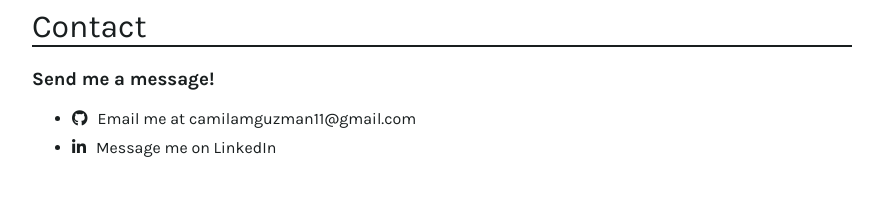
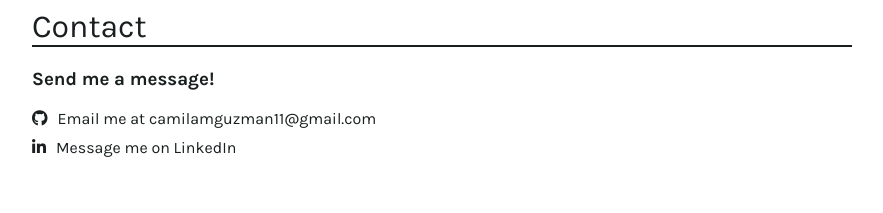
Before and after one commit to camila-guzman/portfolio-fall2020, a PHP site: page / in a window 1280 px wide. Shown: the part 5136-5349 px from the top of the page, without its empty margins (388-1271 px from the left). Run offline with PHP 8.4, Linux system fonts and the light colour scheme; style sheets or scripts are compiled from the project's sources; some libraries are stand-ins or nearby versions.

Commit message:
Fix contact-nav code-link

```diff
--- a/scss/mixins.scss
+++ b/scss/mixins.scss
@@ -115,6 +115,10 @@
     .project-3-grid .live-link {
       grid-row: 13 / span 1;
       grid-column: 1 / span 1;
+    }
+    .project-3-grid .code-link {
+      grid-row: 13 / span 1;
+      grid-column: 3 / span 1;
     }
 
     .project-4-grid .img {
@@ -311,11 +315,11 @@
 }
 
 @mixin contact-style {
-  #contact #contact ul {
+  .contact-nav {
     list-style-type: none;
     padding: 0px;
   }
-  #contact li {
+  .contact-nav li {
     margin-bottom: 10px;
   }
 }
```
